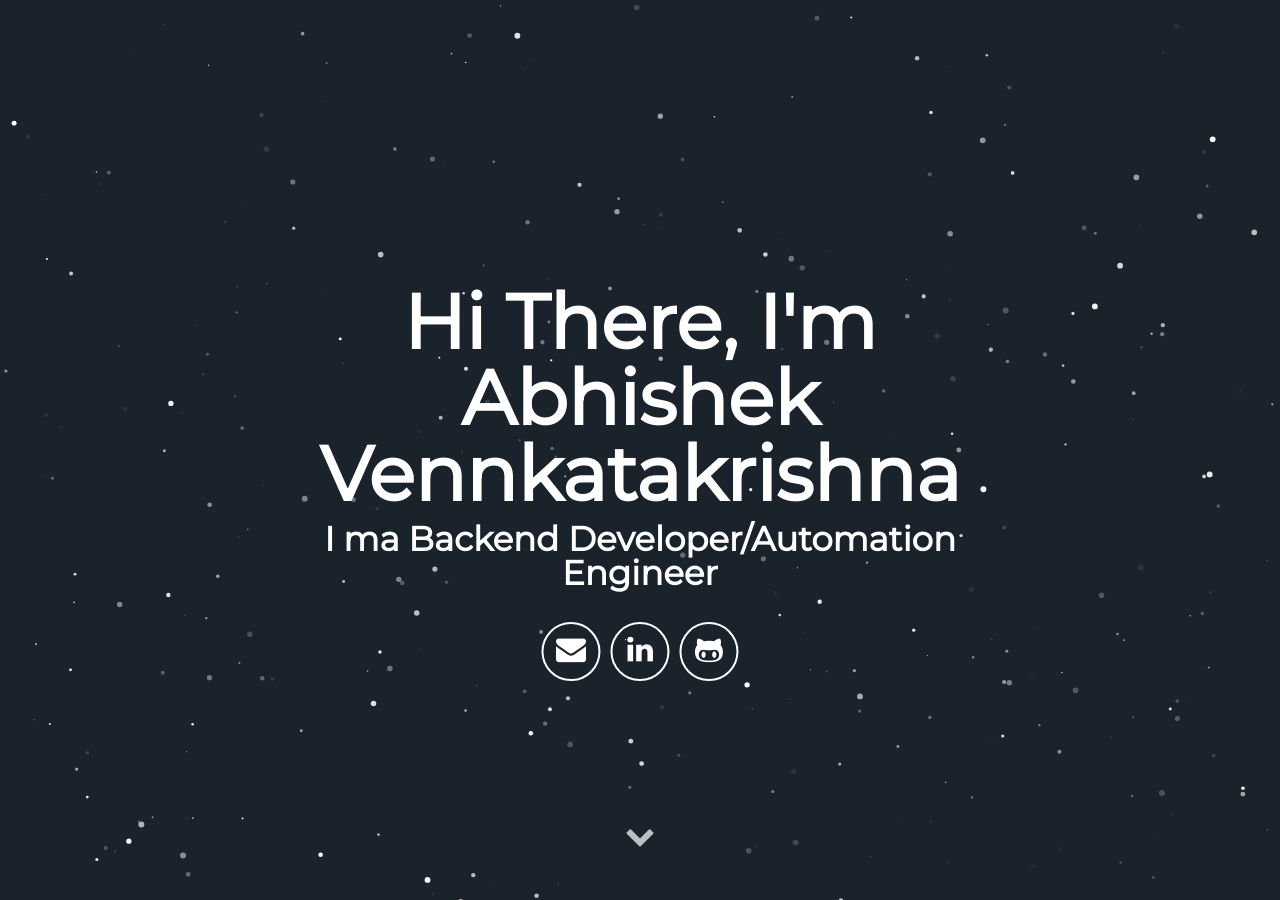
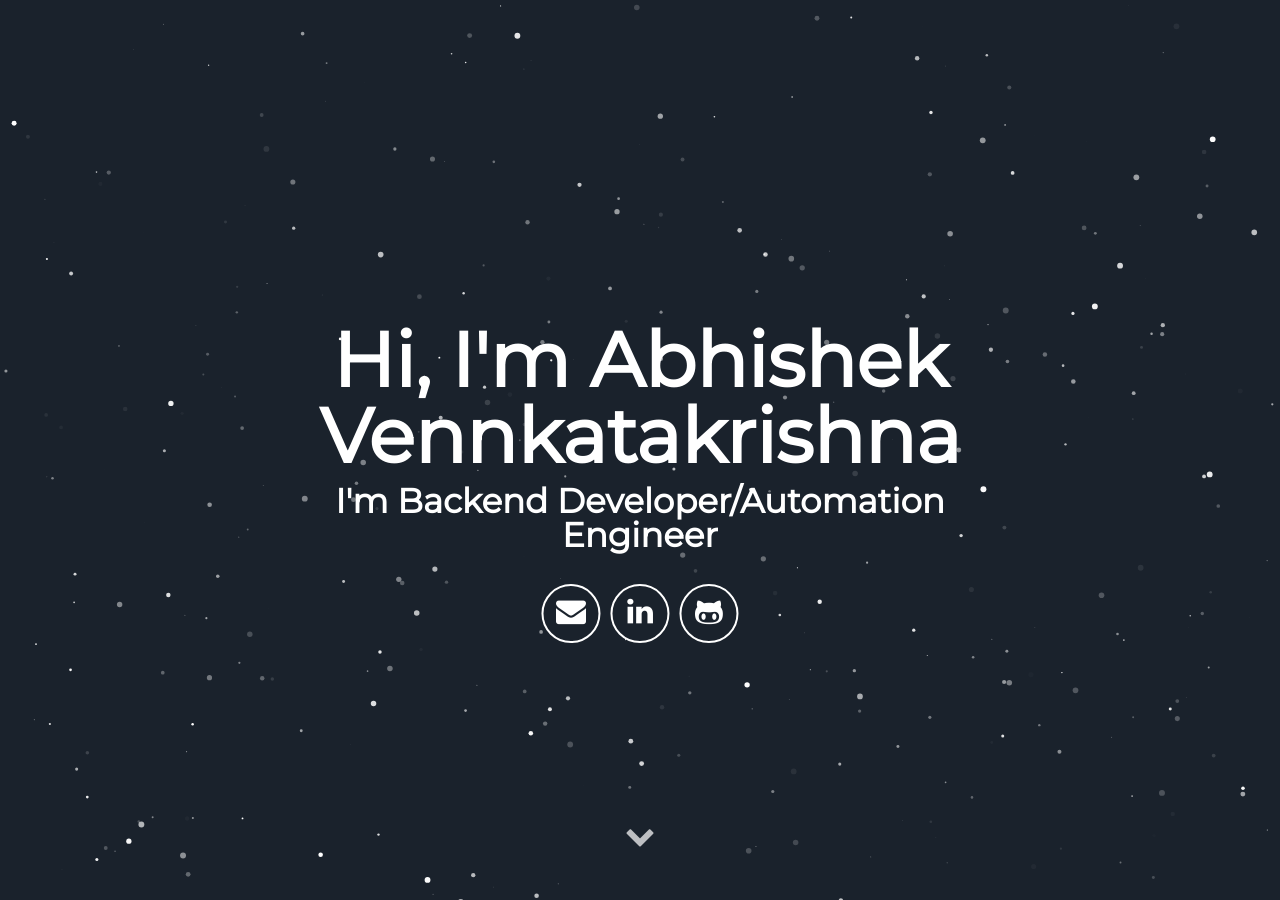
Before and after one commit to vabhishek6/vabhishek6.github.io, a Jekyll site: the page built from index.html, in a window 1280 px wide and 900 px high. Built offline with Jekyll 4.4.1, drawn with Linux system fonts in a browser that asks for light colours; some web fonts are replaced.

Commit message:
Update _config.yml

```diff
--- a/_config.yml
+++ b/_config.yml
@@ -5,9 +5,9 @@ description: Resume
 # url: "localhost:3000" # the base hostname & protocol for your site e.g. http://willianjusten.com.br
 
 # User settings
-username: Hi There, I'm Abhishek Vennkatakrishna
+username: Hi, I'm Abhishek Vennkatakrishna
 user_description: Freindly Neighbourhood Coding Wizard ! 😊
-user_title: I ma Backend Developer/Automation Engineer
+user_title: I'm Backend Developer/Automation Engineer
 email: vabhishek6@gmail.com
 # twitter_username: lorem_ipsum
 # github_username:  lorem_ipsum
```
